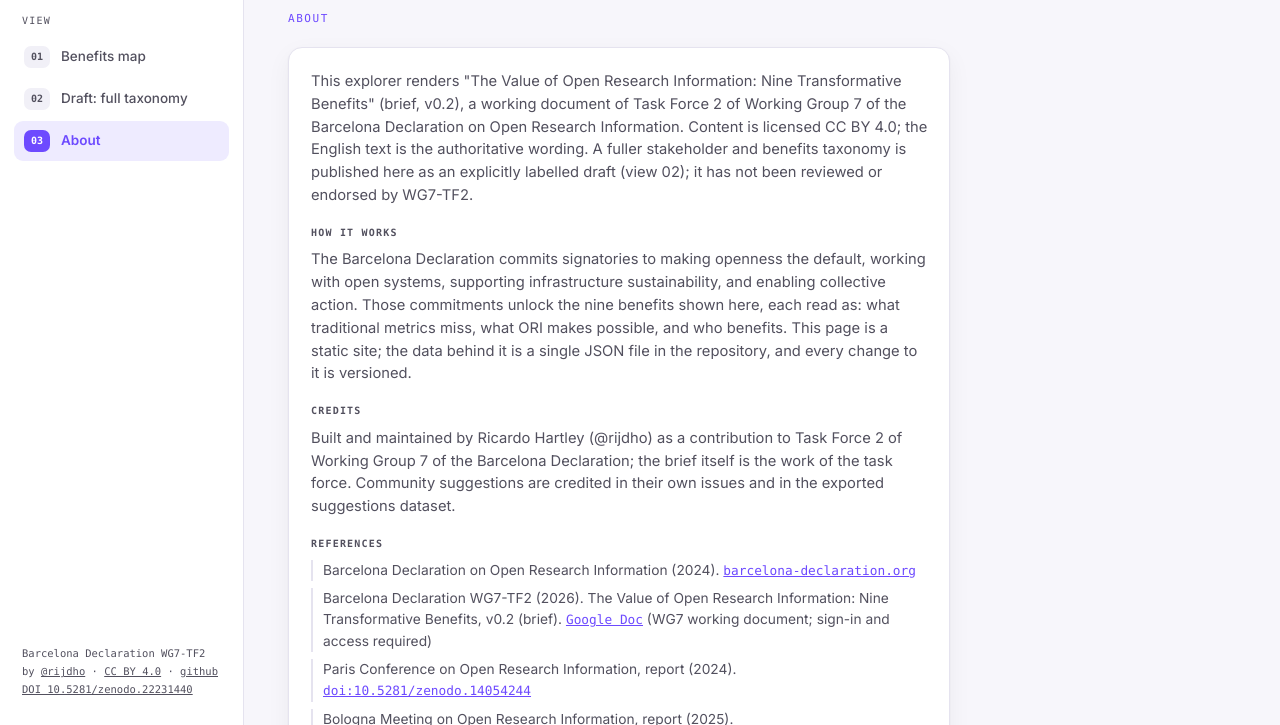
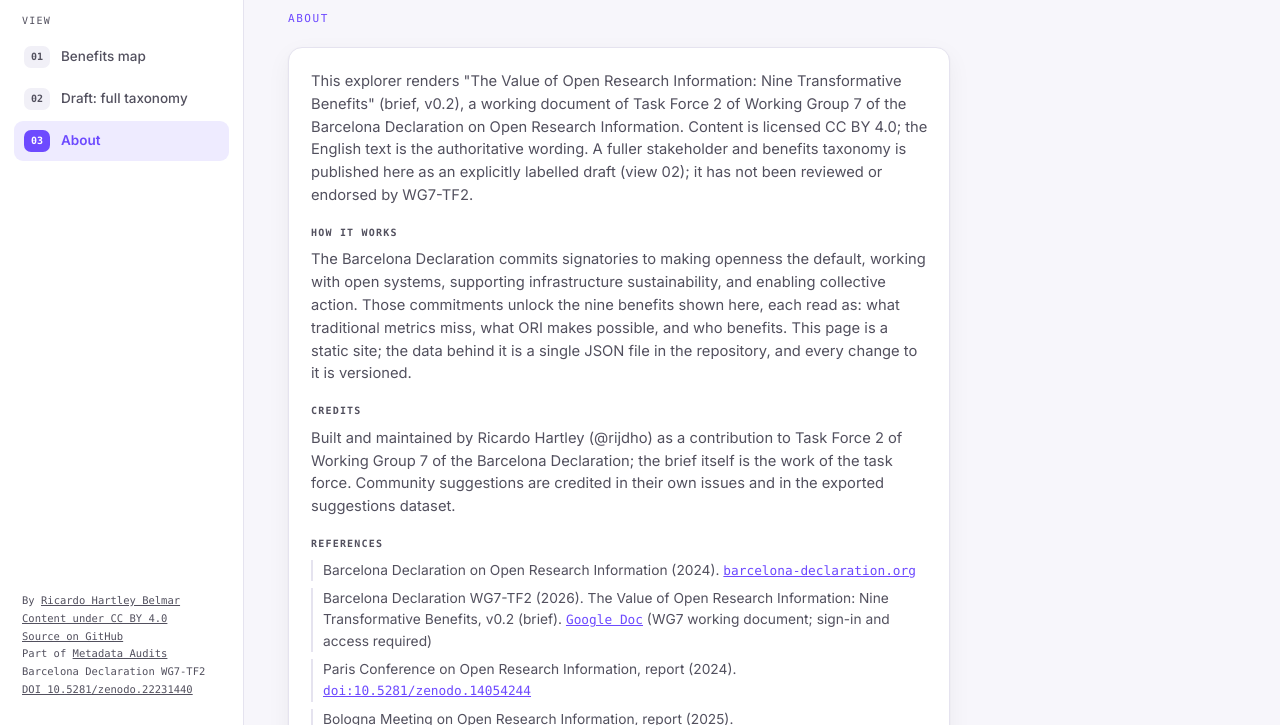
Before and after one commit to rijdho/barcelona-wg7-tf2, a website: page site/about/index.html in a window 1280 px wide. Shown: the part 75-800 px from the top of the page. Drawn offline with Linux system fonts and the light colour scheme.

Commit message:
Rail credits in the family's standard form on all three pages

```diff
--- a/site/about/about.js
+++ b/site/about/about.js
@@ -1,7 +1,7 @@
 // The About page's own script. It was an inline module until the pages took a
 // Content-Security-Policy: an inline module needs either 'unsafe-inline' or a
 // hash pinned to its bytes, and a file needs neither.
-import { UI, LOCALES, detectLocale } from "../i18n.js?v=19";
+import { UI, LOCALES, detectLocale } from "../i18n.js?v=20";
 
 let lang = detectLocale();
 
@@ -19,7 +19,7 @@ function render(version) {
   });
 }
 
-fetch("../data/taxonomy.json?v=19").then((r) => r.json()).then((d) => {
+fetch("../data/taxonomy.json?v=20").then((r) => r.json()).then((d) => {
   render(d.version);
   document.querySelectorAll(".langs button").forEach((b) => {
     b.addEventListener("click", () => {
--- a/site/about/index.html
+++ b/site/about/index.html
@@ -6,8 +6,8 @@
   <meta name="viewport" content="width=device-width, initial-scale=1" />
   <title>About · The Value of Open Research Information</title>
   <meta name="description" content="About the ORI benefits explorer of Barcelona Declaration WG7 Task Force 2: what it renders, how it works, credits, and references." />
-  <link rel="stylesheet" href="../style.css?v=19" />
-  <script src="../theme.js?v=19"></script>
+  <link rel="stylesheet" href="../style.css?v=20" />
+  <script src="../theme.js?v=20"></script>
 </head>
 <body>
   <div class="app">
@@ -24,10 +24,11 @@
       <a class="nav-item" href="../draft/"><span class="nav-step">02</span><span data-i18n="navDraft"></span></a>
       <a class="nav-item active" href="./"><span class="nav-step">03</span><span data-i18n="aboutTitle"></span></a>
       <div class="rail-foot">
+        <span data-i18n="railBy">By</span> <a href="https://rijdho.github.io">Ricardo Hartley Belmar</a><br />
+        <a href="https://creativecommons.org/licenses/by/4.0/" rel="license" data-i18n="railLicense">Content under CC BY 4.0</a><br />
+        <a href="https://github.com/rijdho/barcelona-wg7-tf2" data-i18n="railSource">Source on GitHub</a><br />
+        <span data-i18n="railFamily">Part of</span> <a href="https://rijdho.github.io/metaudits-home/">Metadata Audits</a><br />
         Barcelona Declaration WG7-TF2<br />
-        by <a href="https://rijdho.github.io">@rijdho</a>
-        · <a href="https://creativecommons.org/licenses/by/4.0/" rel="license">CC BY 4.0</a>
-        · <a href="https://github.com/rijdho/barcelona-wg7-tf2">github</a><br />
         <a href="https://doi.org/10.5281/zenodo.22231440">DOI 10.5281/zenodo.22231440</a>
       </div>
     </aside>
@@ -82,6 +83,6 @@
     </div>
   </div>
 
-  <script type="module" src="about.js?v=19"></script>
+  <script type="module" src="about.js?v=20"></script>
 </body>
 </html>
--- a/site/app.js
+++ b/site/app.js
@@ -1,4 +1,4 @@
-import { UI, LOCALES, detectLocale } from "./i18n.js?v=19";
+import { UI, LOCALES, detectLocale } from "./i18n.js?v=20";
 
 // Suggestion channel: a prefilled GitHub issue form. An Action exports all
 // taxonomy-suggestion issues to suggestions/suggestions.csv in the repo.
@@ -348,7 +348,7 @@ function render() {
 }
 
 async function init() {
-  const res = await fetch("data/taxonomy.json?v=19");
+  const res = await fetch("data/taxonomy.json?v=20");
   state.data = await res.json();
 
   // validate against the data, not against a shape: a well-formed id that does
--- a/site/draft/app.js
+++ b/site/draft/app.js
@@ -1,4 +1,4 @@
-import { UI, LOCALES, detectLocale } from "./i18n.js?v=19";
+import { UI, LOCALES, detectLocale } from "./i18n.js?v=20";
 
 // Suggestion channel: a prefilled GitHub issue form. Issues need the repo to
 // be public, so the button stays hidden until `enabled` flips on flip day.
@@ -295,7 +295,7 @@ function render() {
 }
 
 async function init() {
-  const res = await fetch("data/taxonomy.json?v=19");
+  const res = await fetch("data/taxonomy.json?v=20");
   state.data = await res.json();
 
   // validate against the data, not against a shape: a well-formed id that does
--- a/site/i18n.js
+++ b/site/i18n.js
@@ -31,6 +31,10 @@ export const UI = {
     suggestSheet: "Suggest in the shared spreadsheet (Google Sheets)",
     shared: "Link copied",
     aboutTitle: "About",
+    railBy: "By",
+    railLicense: "Content under CC BY 4.0",
+    railSource: "Source on GitHub",
+    railFamily: "Part of",
     aboutBody:
       "This explorer renders \"The Value of Open Research Information: Nine Transformative Benefits\" " +
       "(brief, v{version}), a working document of Task Force 2 of Working Group 7 of the Barcelona " +
@@ -95,6 +99,10 @@ export const UI = {
     suggestSheet: "Im gemeinsamen Spreadsheet vorschlagen (Google Sheets)",
     shared: "Link kopiert",
     aboutTitle: "Über",
+    railBy: "Von",
+    railLicense: "Inhalte unter CC BY 4.0",
+    railSource: "Quellcode auf GitHub",
+    railFamily: "Teil von",
     aboutBody:
       "Dieser Explorer zeigt \"The Value of Open Research Information: Nine Transformative Benefits\" " +
       "(Brief, v{version}), ein Arbeitsdokument der Task Force 2 der Working Group 7 der Barcelona " +
@@ -163,6 +171,10 @@ export const UI = {
     suggestSheet: "Sugerir en la hoja compartida (Google Sheets)",
     shared: "Enlace copiado",
     aboutTitle: "Acerca de",
+    railBy: "Por",
+    railLicense: "Contenido bajo CC BY 4.0",
+    railSource: "Código en GitHub",
+    railFamily: "Parte de",
     aboutBody:
       "Este explorador muestra \"The Value of Open Research Information: Nine Transformative Benefits\" " +
       "(brief, v{version}), un documento de trabajo del Task Force 2 del Working Group 7 de la Barcelona " +
```
Also changed, not shown: site/draft/i18n.js (+12 -0 lines), site/draft/index.html (+7 -6 lines), site/index.html (+7 -6 lines), CHANGELOG.md.
